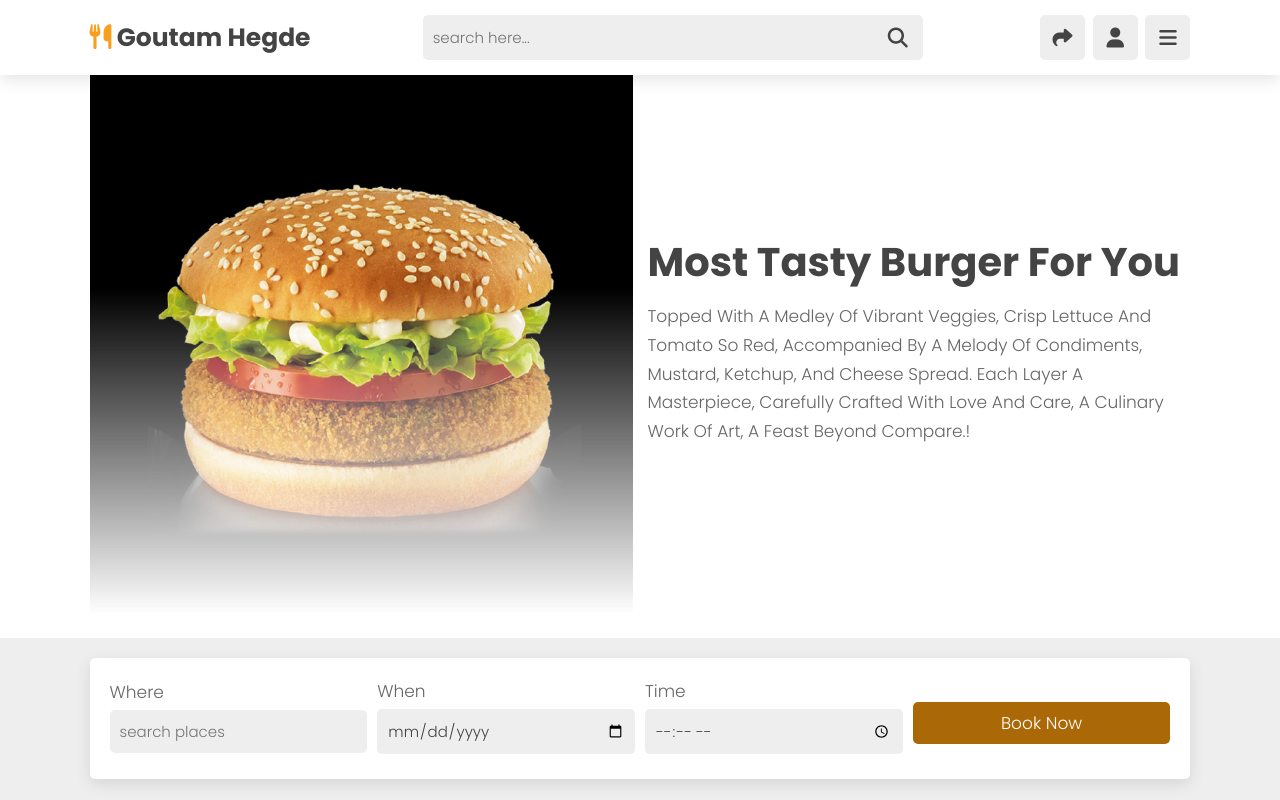
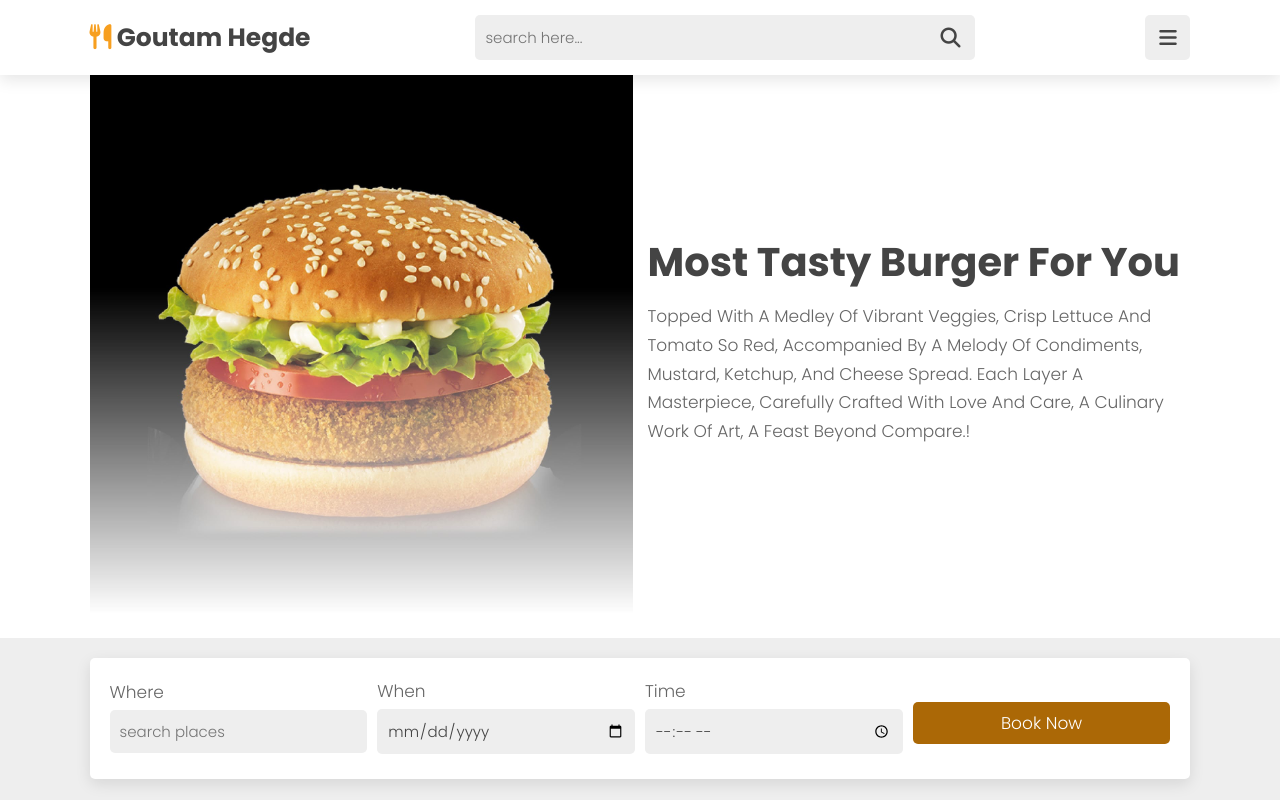
Before and after one commit to justdodcode24/foodie, a plain HTML site: page index.html in a window 1280 px wide. Shown: the top 800 px of the page. Drawn offline with nearby package versions, Linux system fonts and the light colour scheme; files that its build step writes are made by us from their sources.

Commit message:
Update index.html
updated index.html

```diff
--- a/index.html
+++ b/index.html
@@ -31,8 +31,6 @@
 
     <div class="icons">
         <div class="fas fa-search" id="search-btn"></div>
-        <div class="fas fa-share" id="theme-btn"></div>
-        <div class="fas fa-user" id="login-btn"></div>
         <div class="fas fa-bars" id="menu-btn"></div>
     </div>
 
```
